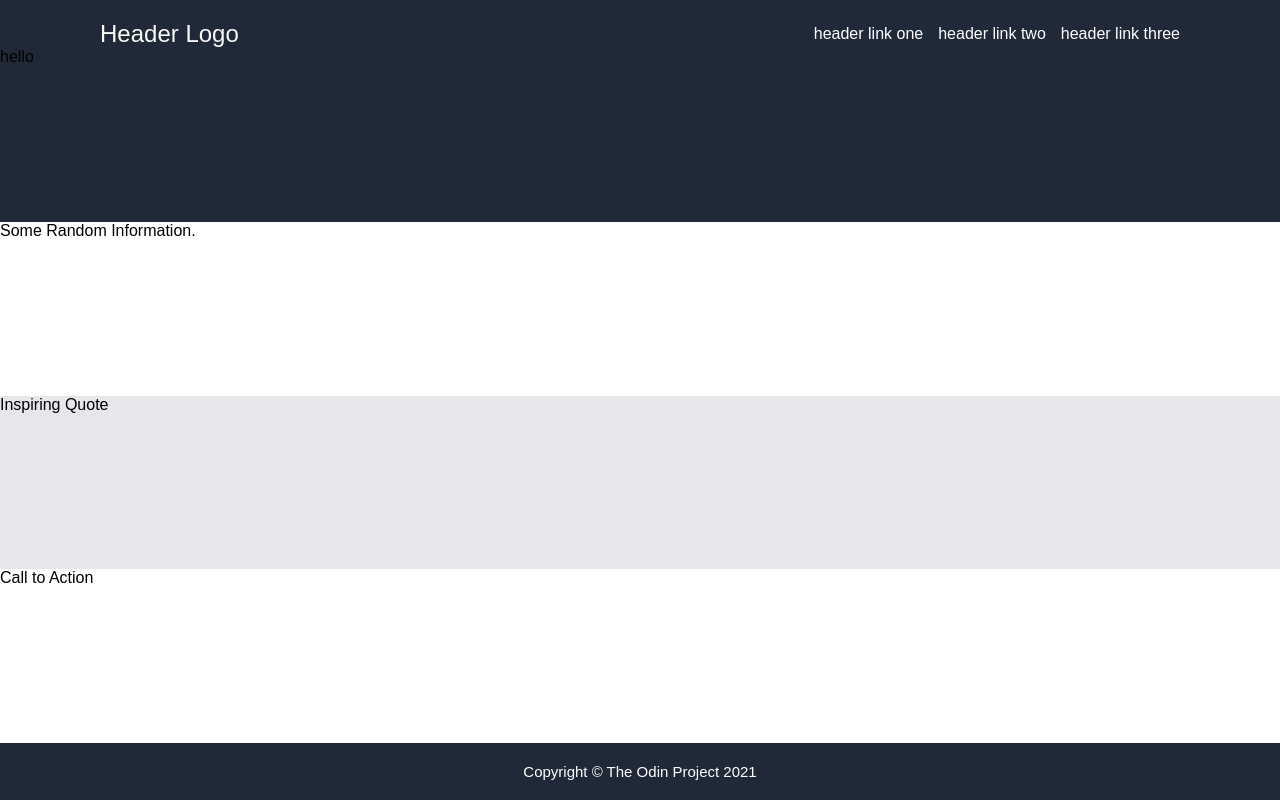
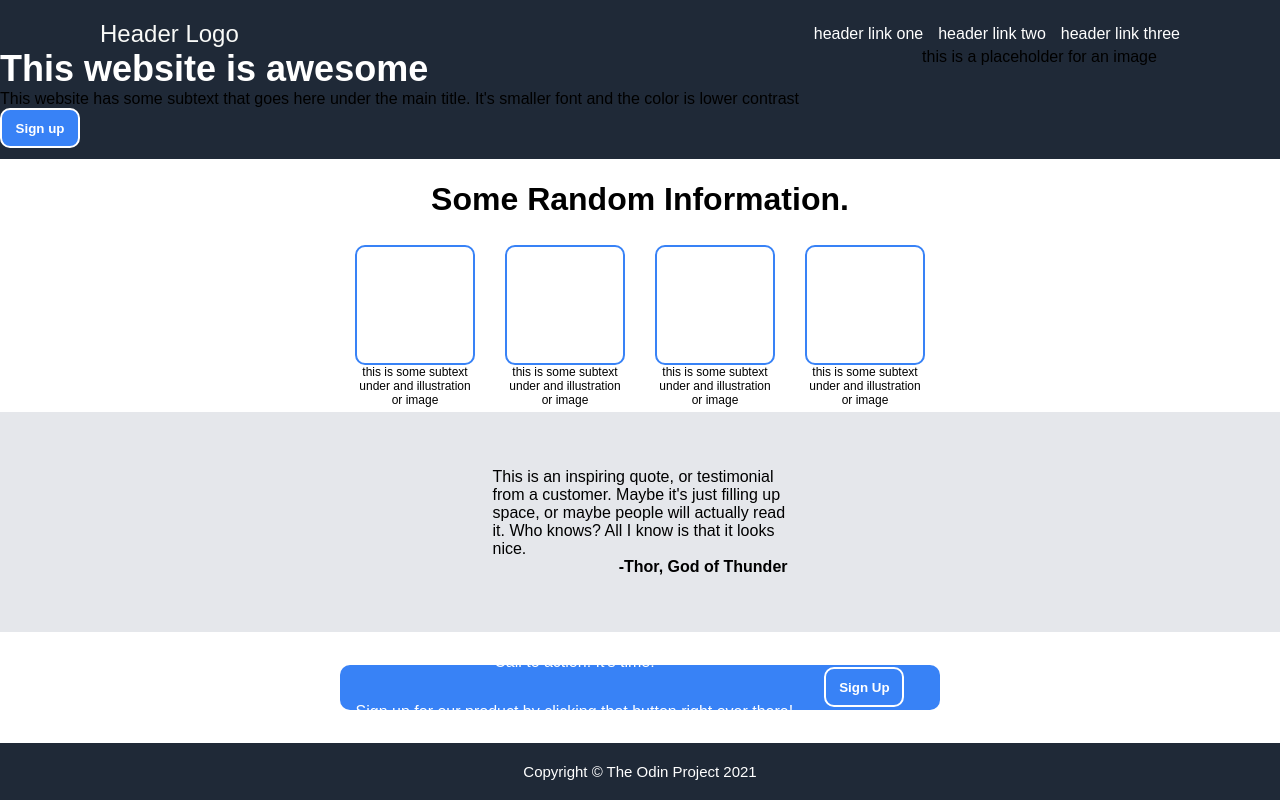
Before and after one commit to Kraalle/landing-page-2, a plain HTML site: page index.html in a window 1280 px wide. Drawn offline with Linux system fonts and the light colour scheme.

Commit message:
finished up section-three and section-two.

```diff
--- a/index.html
+++ b/index.html
@@ -21,11 +21,54 @@
         </div>
         <div class="content">
             <div class="section-one">
-                hello
+                    <div class="section-one-left">
+                        <div class="title">This website is awesome</div>
+                        <div class="subtext">This website has some subtext that goes here under the main title. It's smaller font and the color is lower contrast</div>
+                        <div class="sign-up"><button>Sign up</button></div>
+                    </div>
+                    <div class="section-one-right">
+                        <div>this is a placeholder for an image</div>
+                    </div>
             </div>
-            <div class="section-two">Some Random Information.</div>
-            <div class="section-three">Inspiring Quote</div>
-            <div class="section-four">Call to Action</div>
+            <div class="section-two">
+                <h1>Some Random Information.</h1>
+
+                <div class="boxes">
+                    <div class="section">
+                        <div class="box"></div>
+                        <div class="text">this is some subtext under and illustration or image</div>
+                    </div>
+                    <div class="section">
+                        <div class="box"></div>
+                        <div class="text">this is some subtext under and illustration or image</div>
+                    </div>
+                    <div class="section">
+                        <div class="box"></div>
+                        <div class="text">this is some subtext under and illustration or image</div>
+                    </div>
+                    <div class="section">
+                        <div class="box"></div>
+                        <div class="text">this is some subtext under and illustration or image</div>
+                    </div>
+                </div>
+            </div>
+            <div class="section-three">
+                <div class="section-three-container">
+                    <div class="quote">This is an inspiring quote, or testimonial from a customer. Maybe it's just filling up space, or maybe people will actually read it. Who knows? All I know is that it looks nice.</div>
+                    <div class="quoter">-Thor, God of Thunder</div>
+                </div>
+            </div>
+            <div class="section-four">
+                <div class="action">
+                    <div class="action-left-section">
+                        <p>Call to action! It's time!</p>
+                        <p>Sign up for our product by clicking that button right over there!</p>
+                    </div>
+                    <div class="action-right-section">
+                        <button class="sign-up">Sign Up</button>
+                    </div>
+                </div>
+            </div>
         </div>
         <div class="footer">Copyright © The Odin Project 2021</div>
     </div>
--- a/styles.css
+++ b/styles.css
@@ -1,3 +1,7 @@
+* {
+    box-sizing: border-box;
+}
+
 body {
     margin: 0;
     height: 100vh;
@@ -58,19 +62,72 @@ a {
     flex-grow: 1;
 }
 
+/* todo */
 .section-one {
     background-color: #1F2937;
+    display: flex;
+
+}
+
+.title {
+    font-size: 36px;
+    font-weight: bold;
+    color: white;
 }
 
 .section-two {
+    box-sizing: border-box;
+    text-align: center;
+    display: flex;
+    flex-direction: column;
 
+}
+
+.boxes {
+    display: flex;
+    justify-content: center;
+    gap: 30px;
+}
+
+.box {
+    border: 2px solid #3882f6;
+    border-radius: 10px;
+    height: 120px;
+    width: 120px;
+    max-width: 120px;
+}
+
+.section {
+    max-width: 120px;
+}
+
+.text {
+    font-size: 12px;
 }
 
 .section-three {
     background-color: #E5E7EB;
+    display: flex;
+    justify-content: center;
+    align-items: center;
+    padding: 50px;
+}
+
+.section-three-container {
+    display: flex;
+    flex-direction: column;
+    max-width: 25%;
+}
+
+.quoter {
+    align-self: flex-end;
+    font-weight: bold;
 }
 
 .section-four {
+    display: flex;
+    align-items: center;
+    justify-content: center;
 }
 
 .footer {
@@ -79,3 +136,41 @@ a {
     display: flex;
     justify-content: center;
 }
+
+.action {
+    box-sizing: border-box;
+    width: 80%;
+    height: 40%;
+    border-radius: 10px;
+    color: white;
+    background-color: #3882f6;
+    flex-grow: 0;
+    display: flex;
+    max-width: 600px;
+}
+
+.action-left-section{
+    display: flex;
+    flex-direction: column;
+    margin: 0;
+    justify-content: center;
+    align-items: center;
+}
+
+.action-right-section {
+    display: flex;
+    justify-content: center;
+    align-items: center;
+    padding-right: 20px;
+}
+
+button {
+    border: white solid 2px;
+    border-radius: 10px;
+    font-weight: bold;
+    background-color: #3882f6;
+    color: white;
+    max-width: 80px;
+    width: 80px;
+    height: 40px;
+}
```
